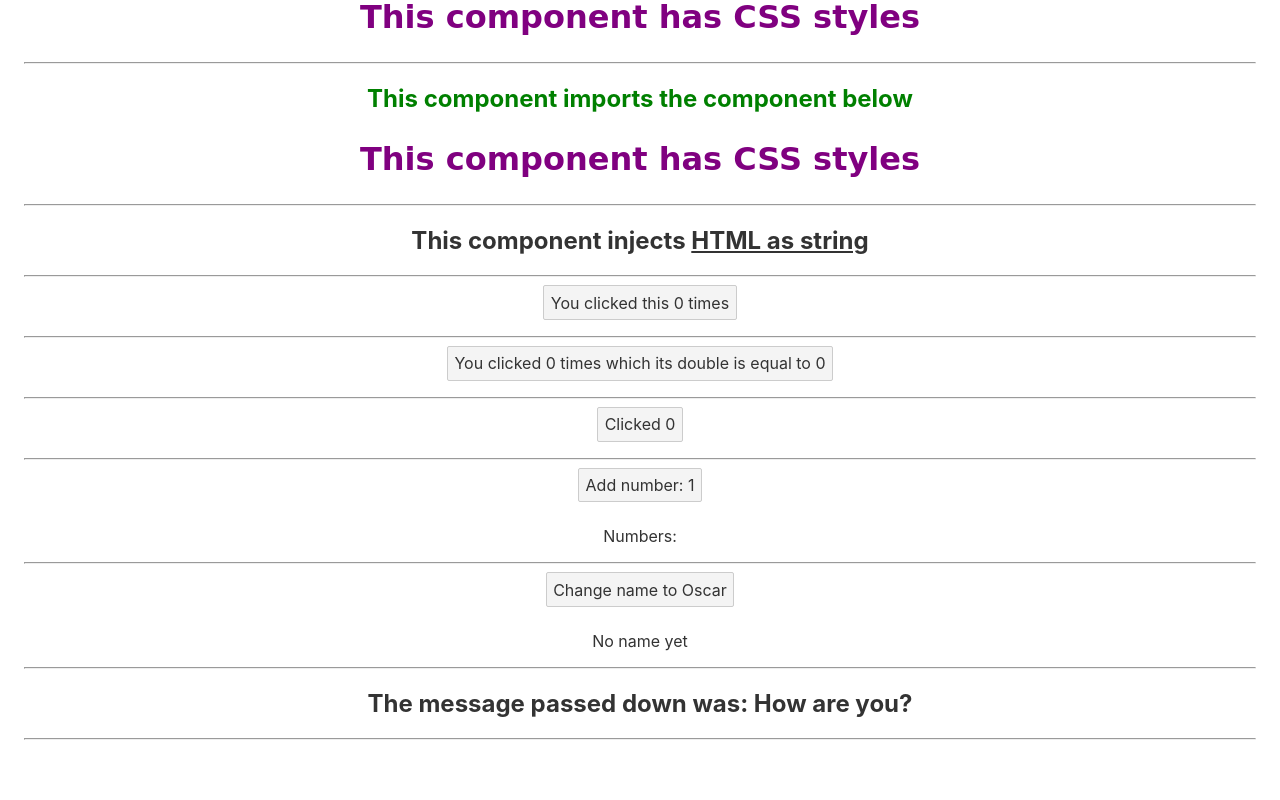
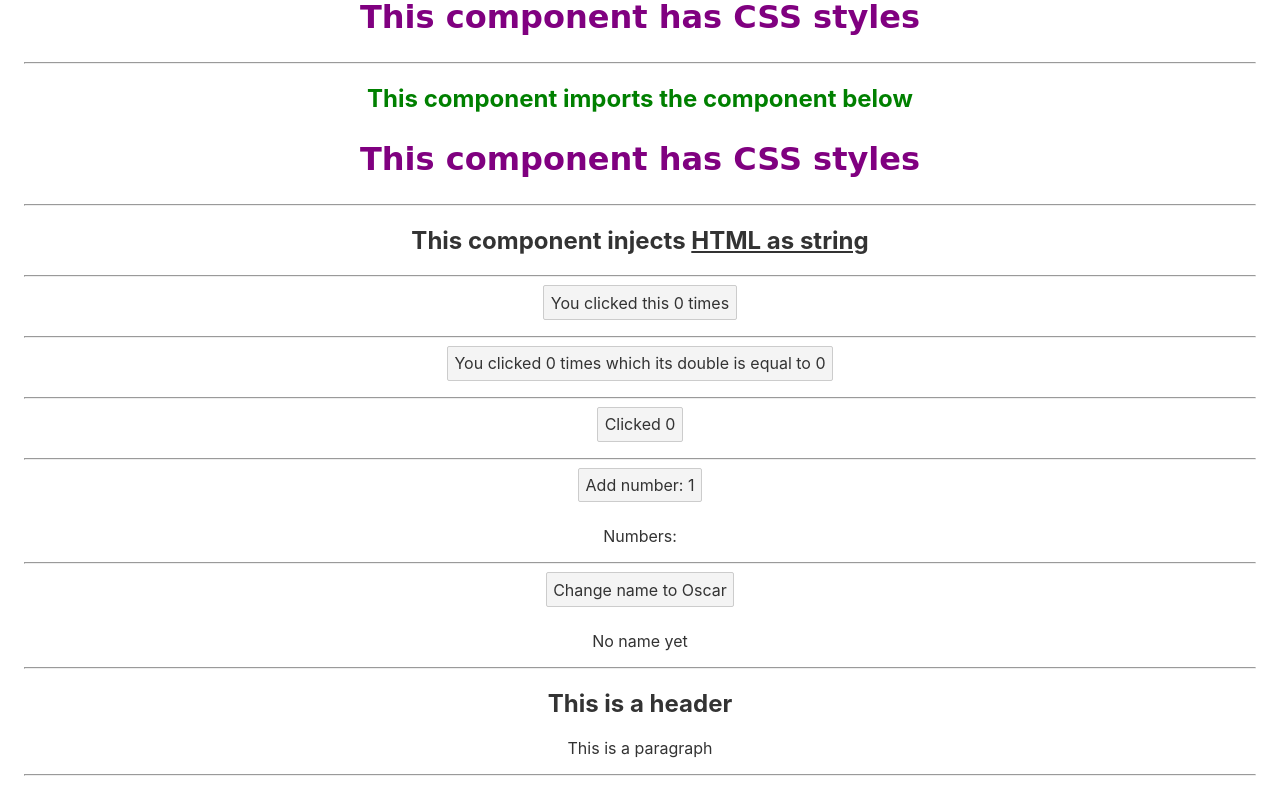
Before and after one commit to osotorrio/learning-svelte, a Svelte app: page / in a window 1280 px wide. Shown: the part 459-1259 px from the top of the page. Before the commit the page ends 1223 px from the top, so only its background shows below. Built offline with nearby package versions, Linux system fonts and the light colour scheme.

Commit message:
Refactored to have props as object

```diff
--- a/src/3-props/a-declaring-props.svelte
+++ b/src/3-props/a-declaring-props.svelte
@@ -1,8 +1,11 @@
 <script>
   import NestedComponent from "./nested-component.svelte";
 
-  const messageToChild = "How are you?";
+  const data = {
+    header: "This is a header",
+    text: "This is a paragraph",
+  };
 </script>
 
-<NestedComponent message={messageToChild} />
+<NestedComponent props={data} />
 <hr />
--- a/src/3-props/nested-component.svelte
+++ b/src/3-props/nested-component.svelte
@@ -1,5 +1,6 @@
 <script>
-  export let message;
+  export let props = {};
 </script>
 
-<h2>The message passed down was: {message}</h2>
+<h2>{props.header}</h2>
+<p>{props.text}</p>
```
